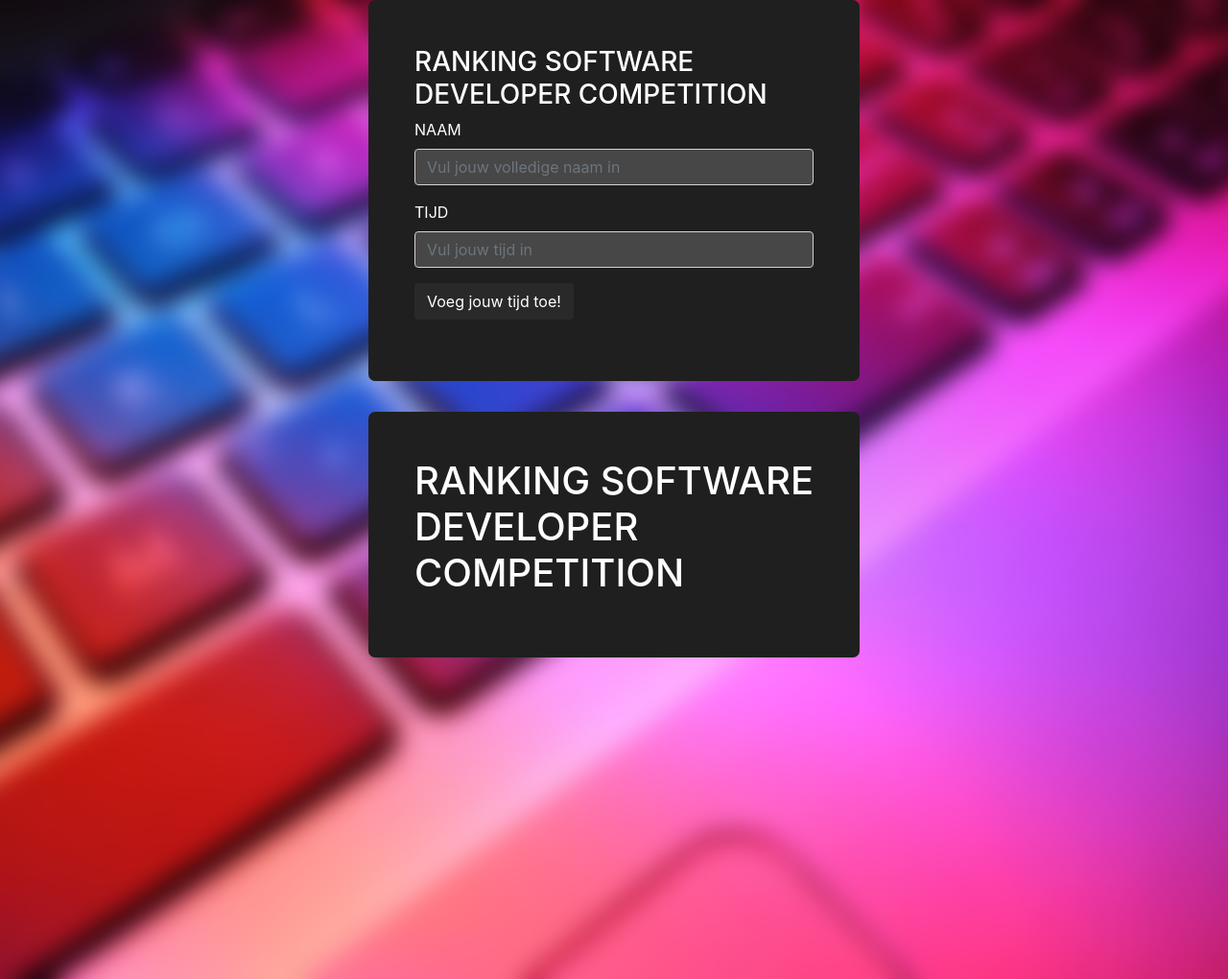
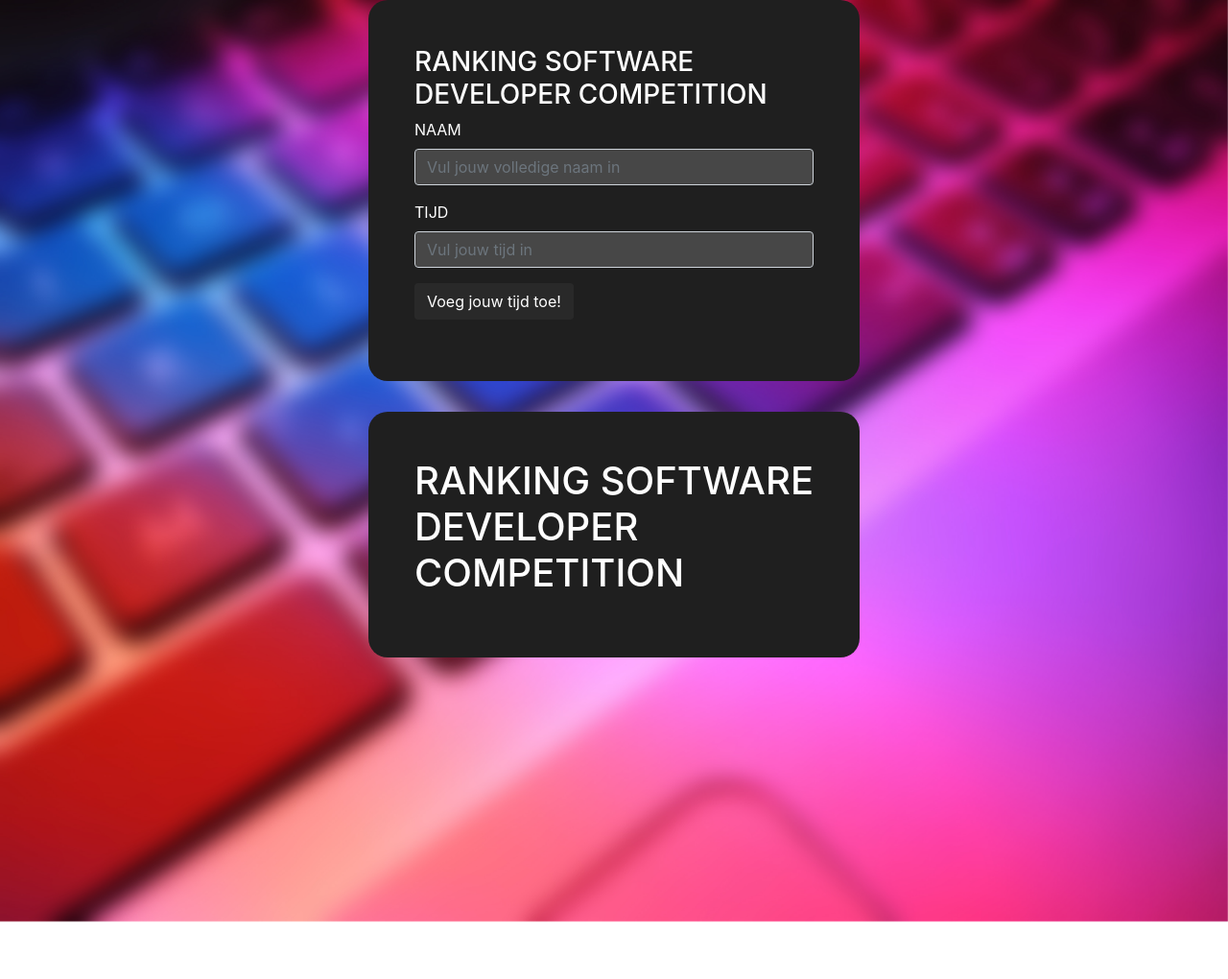
Before and after one commit to sito777/Ranking, a PHP site: page / in a window 1280 px wide. Shown: the whole page at 96% size. Run offline with PHP 8.4, Linux system fonts and the light colour scheme.

Commit message:
Kleine update
De img in een div geplaats. De img heeft een Id gekregen "fixed-bg". De bg is nu fixed

De radius heb ik ietsjes ronder gemaakt

Tabs netjes uitgelijnd

```diff
--- a/css/styles.css
+++ b/css/styles.css
@@ -8,13 +8,18 @@ body {
     overflow-x: hidden;
 }
 
+#fixed-bg{
+    position: fixed;
+    width: 100%;
+    z-index: -1;
+}
+
 .home-container {
     background-size: cover;
     background-position: center;
     color: white;
     height: 100vh;
 }
-
 
 .home-form {
     width: 40%;
@@ -23,7 +28,7 @@ body {
 
 form {
     background-color: #1F1F1F;
-    border-radius: 7px;
+    border-radius: 20px;
     padding: 3rem;
     text-transform: uppercase;
 }
@@ -32,7 +37,7 @@ form {
     width: 40%;
     margin: auto;
     background-color: #1F1F1F;
-    border-radius: 7px;
+    border-radius: 20px;
     padding: 3rem;
     text-transform: uppercase;
     margin-top: 2rem;
--- a/index.html
+++ b/index.html
@@ -14,7 +14,10 @@
 
 <body>
 
-   <div class="home-container" style="background-image: url(images/background.jpg);">
+  <div>
+    <img src="images/background.jpg" alt="blur laptop" id="fixed-bg">
+  </div>
+   <div class="home-container">
       <div class="home">
         <div class="home-form">
           <form>
@@ -31,14 +34,14 @@
               <button type="submit" class="btn" style="background-color: #292929; color: white;">Voeg jouw tijd toe!</button>
             </div>
             </div>
-        </form>
+          </form>
         </div>
         <div class="home-ranking">
           <h1>Ranking Software Developer Competition</h1>
           <p></p>
         </div>
       </div>
-   </div>
+    </div>
 
 
   <footer>
```
Also changed, not shown: 1 other file.
